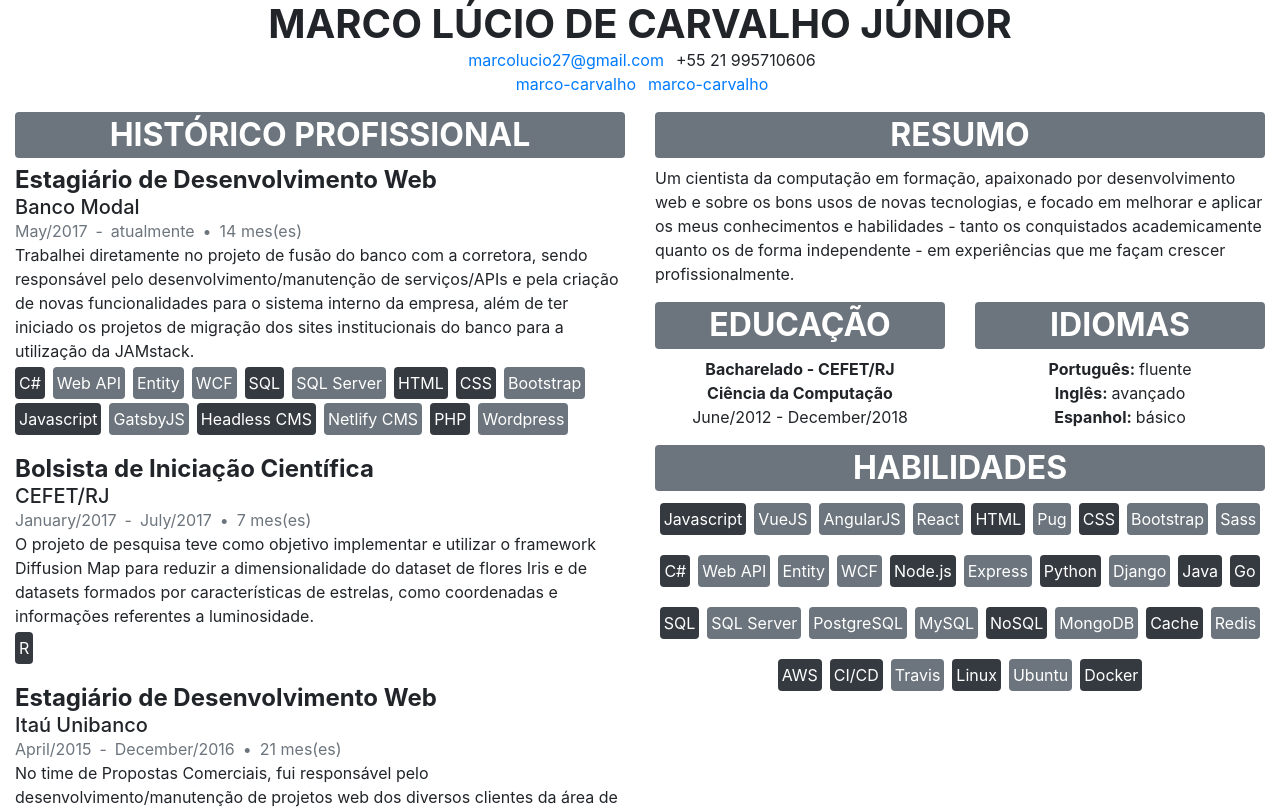
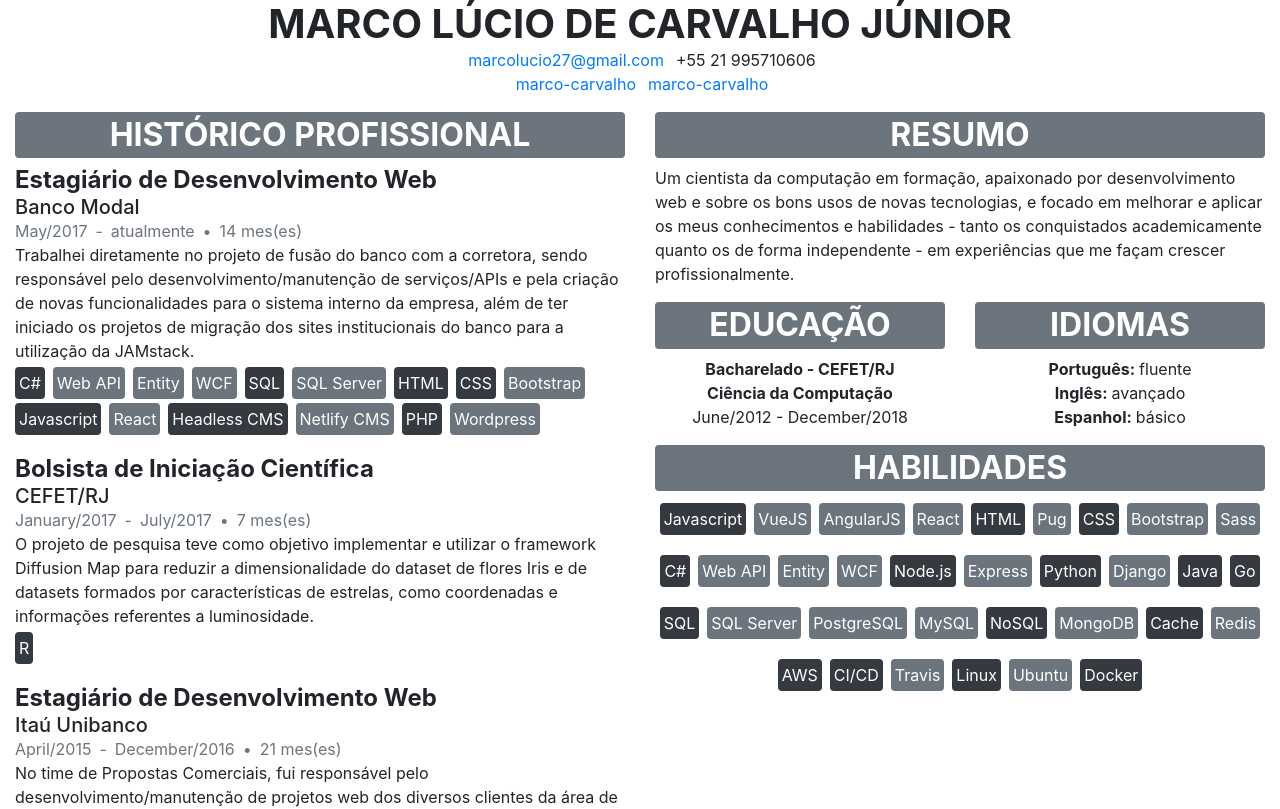
Before and after one commit to marco-carvalho/resume, a Vue app: page / in a window 1280 px wide. Shown: the top 809 px of the page. Built offline with nearby package versions, Linux system fonts and the light colour scheme.

Commit message:
from gatsby to react

```diff
--- a/src/components/Experiences.vue
+++ b/src/components/Experiences.vue
@@ -34,7 +34,7 @@
               {name:"SQL", subtecnologies: ["SQL Server"]},
               {name:"HTML"},
               {name:"CSS", subtecnologies: ["Bootstrap"]},
-              {name:"Javascript", subtecnologies: ["GatsbyJS"]},
+              {name:"Javascript", subtecnologies: ["React"]},
               {name:"Headless CMS", subtecnologies: ["Netlify CMS"]},
               {name:"PHP", subtecnologies: ["Wordpress"]},
             ]
```
